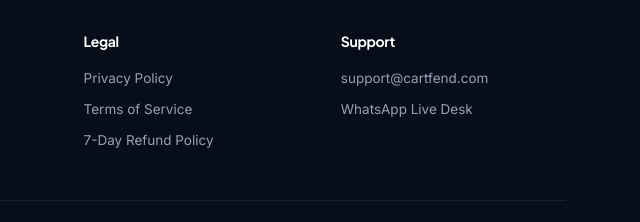
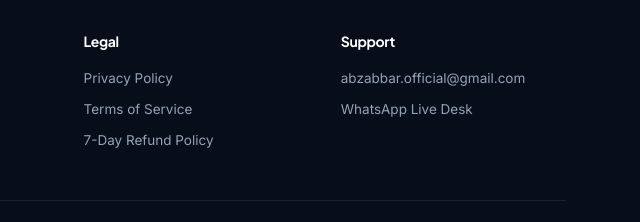
Before and after one commit to abzabbar/cartfend, a plain HTML site: page index.html in a window 1280 px wide. Shown: the part 3544-3766 px from the top of the page, 640-1280 px from the left. Drawn offline with Linux system fonts and the light colour scheme.

Commit message:
Update index.html

```diff
--- a/index.html
+++ b/index.html
@@ -820,7 +820,7 @@
             <div class="footer-col">
                 <h4>Support</h4>
                 <ul>
-                    <li><a href="mailto:support@cartfend.com">support@cartfend.com</a></li>
+                    <li><a href="mailto:abzabbar.official@gmail.com">abzabbar.official@gmail.com</a></li>
                     <li><a id="footerWaLink" href="#" target="_blank">WhatsApp Live Desk</a></li>
                 </ul>
             </div>
```
